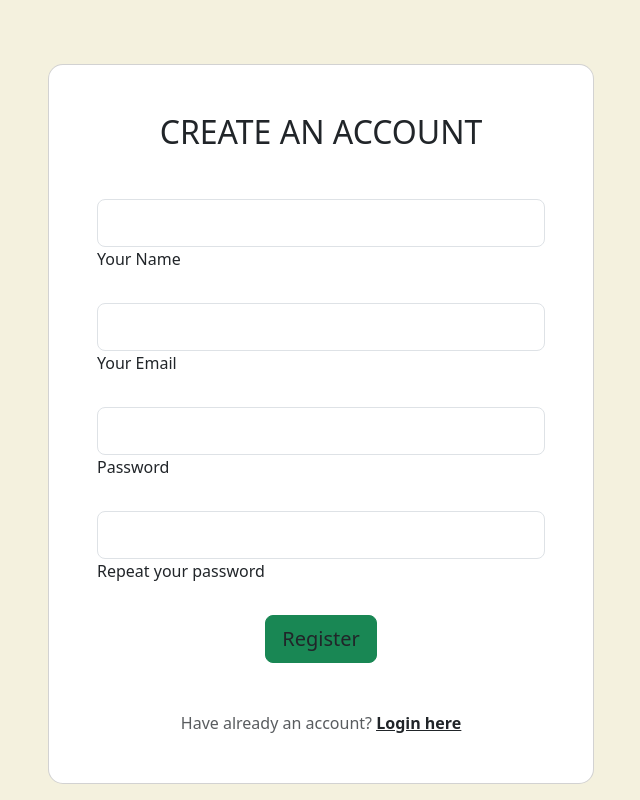
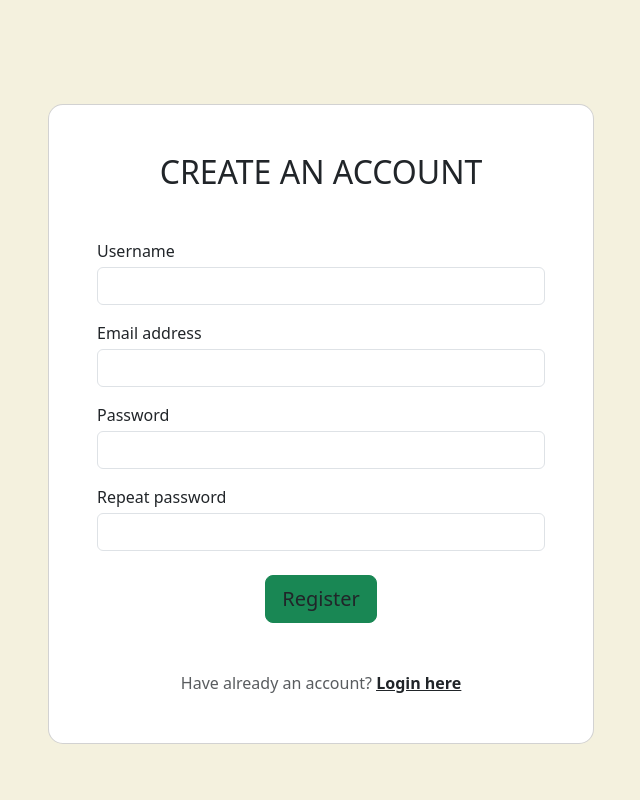
Before and after one commit to Bubl10k/Library-django, a Django app: page /users/register/ in a window 1280 px wide. Shown: the part 100-900 px from the top of the page, without its empty margins (319-959 px from the left). Run offline with Django 4.2, Linux system fonts and the light colour scheme; the visitor is signed in with stand-in values (Sample User, id 1); some libraries are stand-ins or nearby versions.

Commit message:
fix registration

```diff
--- a/library/library/settings.py
+++ b/library/library/settings.py
@@ -31,7 +31,9 @@ DEBUG = True
 
 ALLOWED_HOSTS = []
 
+# auth
 LOGIN_REDIRECT_URL = 'book_list'
+LOGOUT_REDIRECT_URL = 'login'
 LOGIN_URL = 'login'
 LOGOUT_URL = 'logout'
 
--- a/library/users/static/js/register.js
+++ b/library/users/static/js/register.js
@@ -1,4 +1,4 @@
-const mySiteUrl = '/';
+const mySiteUrl = '/library/';
 
 (function () {
     document.querySelector('.js-register-form').addEventListener('submit', function (event) {
@@ -12,7 +12,6 @@ const mySiteUrl = '/';
             },
             body: formData
         }
-
         fetch(this.action, options)
         .then(response => response.json())
         .then(data => {
--- a/library/users/templates/registration/registration_form.html
+++ b/library/users/templates/registration/registration_form.html
@@ -1,4 +1,5 @@
 {% extends 'base.html' %}
+{% load widget_tweaks %}
 
 {% block title %}Register{% endblock %}
 
@@ -34,41 +35,28 @@
               <div class="card-body p-5">
                 <h2 class="text-uppercase text-center mb-5">Create an account</h2>
                 <form method="post" action="{% url "register" %}" class="js-register-form">
-                  <div data-mdb-input-init class="form-outline mb-4">
-                    <input type="text" id="form3Example1cg" name="username" class="form-control form-control-lg" />
-                    <label class="form-label" for="form3Example1cg">Your Name</label>
-                  </div>
-
-                  <div data-mdb-input-init class="form-outline mb-4">
-                    <input type="email" id="form3Example3cg" name="email" class="form-control form-control-lg" />
-                    <label class="form-label" for="form3Example3cg">Your Email</label>
-                  </div>
-
-                  <div data-mdb-input-init class="form-outline mb-4">
-                    <input type="password" id="form3Example4cg" name="password" class="form-control form-control-lg" />
-                    <label class="form-label" for="form3Example4cg">Password</label>
-                  </div>
-
-                  <div data-mdb-input-init class="form-outline mb-4">
-                    <input type="password" id="form3Example4cdg" name="password2" class="form-control form-control-lg" />
-                    <label class="form-label" for="form3Example4cdg">Repeat your password</label>
-                  </div>
-
-                  <div class="d-flex justify-content-center">
+                  {% for field in form %}
+                  <div class="form-group{% if field.errors %} has-error{% endif %}">
+                    <label for="{{ field.id_for_label }}" class="mb-1">{{ field.label }}</label>
+                    <div class="mb-3">
+                      {% render_field field class="form-control" %}
+                    </div>
+                    {% for error in field.errors %}
+                      <p class="help-block">{{ error }}</p>
+                    {% endfor %}
+                  {% endfor %}
+                  <div class="d-flex justify-content-center mt-4">
                     <button type="submit" data-mdb-button-init
                       data-mdb-ripple-init class="btn btn-success btn-block btn-lg gradient-custom-4 text-body">Register</button>
                   </div>
-
                   <p class="text-center text-muted mt-5 mb-0">Have already an account? <a href="{% url "login" %}"
                       class="fw-bold text-body"><u>Login here</u></a></p>
-
                 </form>
-
               </div>
             </div>
           </div>
         </div>
       </div>
     </div>
-  </section>
+</section>
 {% endblock %}
--- a/library/users/urls.py
+++ b/library/users/urls.py
@@ -8,7 +8,7 @@ from . import views
 urlpatterns = [
     # auth urls
     path('', include('django.contrib.auth.urls')),
-    path('register/', views.register, name='register'),
+    path('register/', cache_page(60*15)(views.register), name='register'),
 
     # profile urls
     path('profiles/', views.profile_list, name='profile_list'),
--- a/library/users/views.py
+++ b/library/users/views.py
@@ -103,13 +103,12 @@ def register(request):
             new_user = user_form.save(commit=False)
             new_user.set_password(user_form.cleaned_data['password'])
             new_user.save()
-            book_user = BookUser.objects.create(user=new_user)
-            profile = Profile.objects.create(book_user=book_user)
             return JsonResponse({'status': 'ok'})
         else:
             return JsonResponse({'status': 'error', 'errors': user_form.errors})
-    return render(request,'registration/registration_form.html')
-
+    user_form = UserRegistrationForm()
+    return render(request,'registration/registration_form.html',
+                  {'form': user_form})
 
 
 @api_view(['GET'])
```
Also changed, not shown: library/users/templates/registration/login.html (+39 -2 lines).
